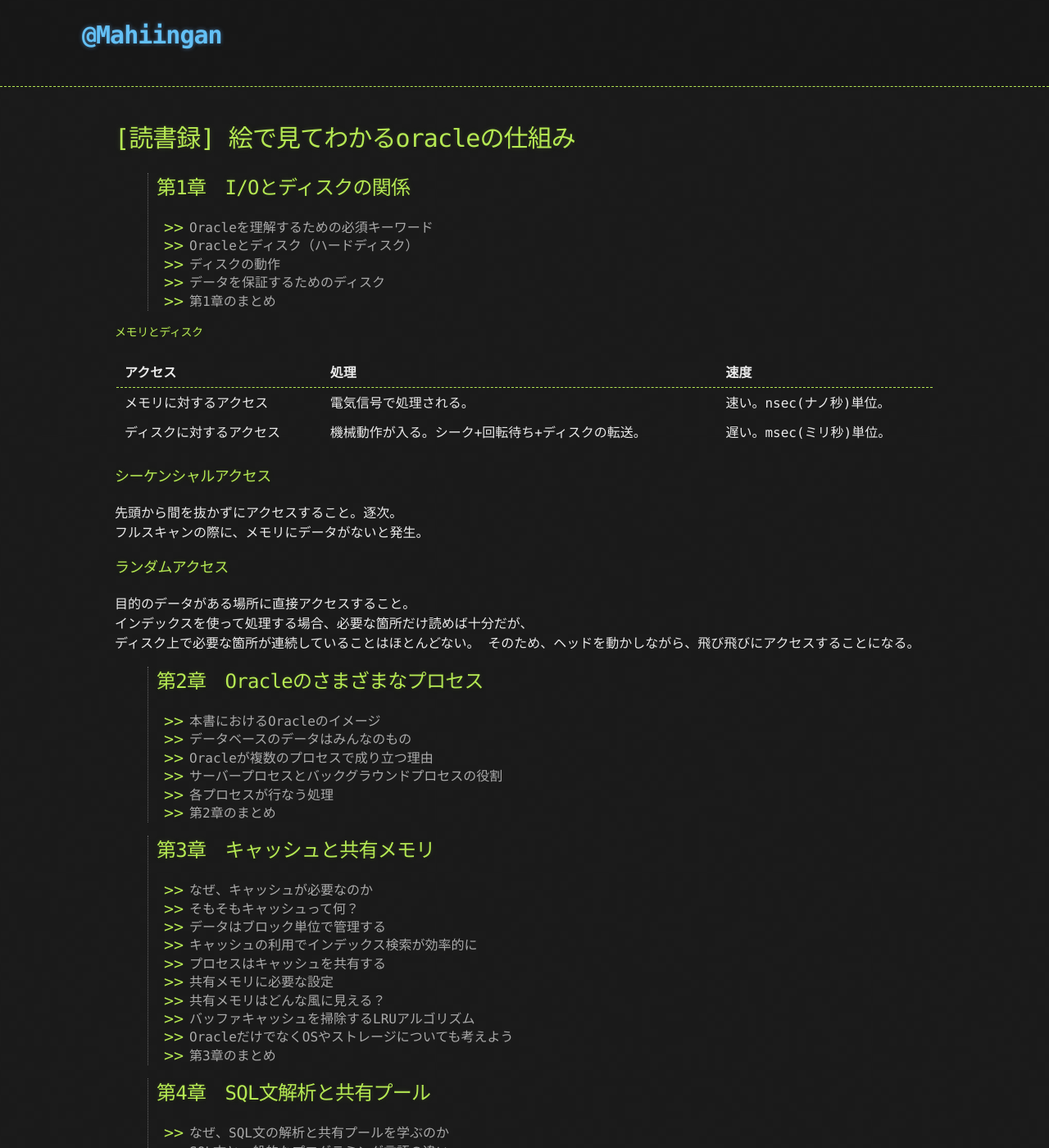
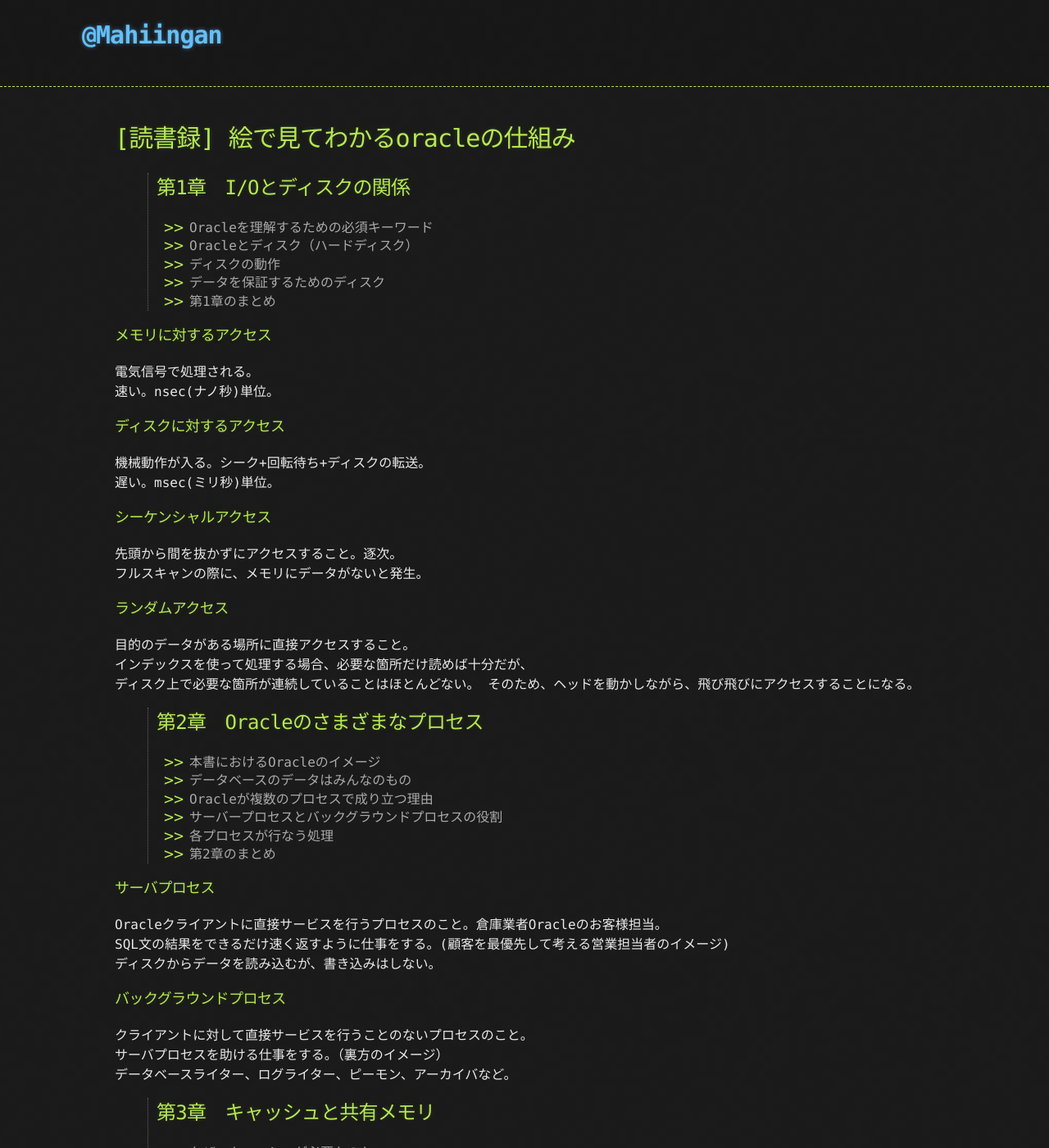
Before and after one commit to Mahiingan/Mahiingan.github.io, a Jekyll site: the page built from docs/readinglog/picture_by_look_at_understand_oracle_mechanism.md, in a window 1280 px wide and 1400 px high. Shown: the whole window at 82% size. Built offline with Jekyll 4.4.1, drawn with Linux system fonts in a browser that asks for light colours; our own code applies the rules of GitHub Pages for plain Markdown files.

Commit message:
Update picture_by_look_at_understand_oracle_mechanism.md

```diff
--- a/docs/readinglog/picture_by_look_at_understand_oracle_mechanism.md
+++ b/docs/readinglog/picture_by_look_at_understand_oracle_mechanism.md
@@ -13,12 +13,13 @@ title: [読書録] 絵で見てわかるoracleの仕組み
 > - データを保証するためのディスク
 > - 第1章のまとめ
 
-#### メモリとディスク
+### メモリに対するアクセス
+電気信号で処理される。
+速い。nsec(ナノ秒)単位。
 
-|アクセス|処理|速度|
-|---|---|---|
-|メモリに対するアクセス|電気信号で処理される。|速い。nsec(ナノ秒)単位。|
-|ディスクに対するアクセス|機械動作が入る。シーク+回転待ち+ディスクの転送。|遅い。msec(ミリ秒)単位。|
+### ディスクに対するアクセス
+機械動作が入る。シーク+回転待ち+ディスクの転送。
+遅い。msec(ミリ秒)単位。
 
 ### シーケンシャルアクセス
 先頭から間を抜かずにアクセスすること。逐次。
@@ -38,6 +39,16 @@ title: [読書録] 絵で見てわかるoracleの仕組み
 > - サーバープロセスとバックグラウンドプロセスの役割
 > - 各プロセスが行なう処理
 > - 第2章のまとめ
+
+### サーバプロセス
+Oracleクライアントに直接サービスを行うプロセスのこと。倉庫業者Oracleのお客様担当。
+SQL文の結果をできるだけ速く返すように仕事をする。(顧客を最優先して考える営業担当者のイメージ)
+ディスクからデータを読み込むが、書き込みはしない。
+
+### バックグラウンドプロセス
+クライアントに対して直接サービスを行うことのないプロセスのこと。
+サーバプロセスを助ける仕事をする。（裏方のイメージ）
+データベースライター、ログライター、ピーモン、アーカイバなど。
 
 > ## 第3章　キャッシュと共有メモリ
 >
```
